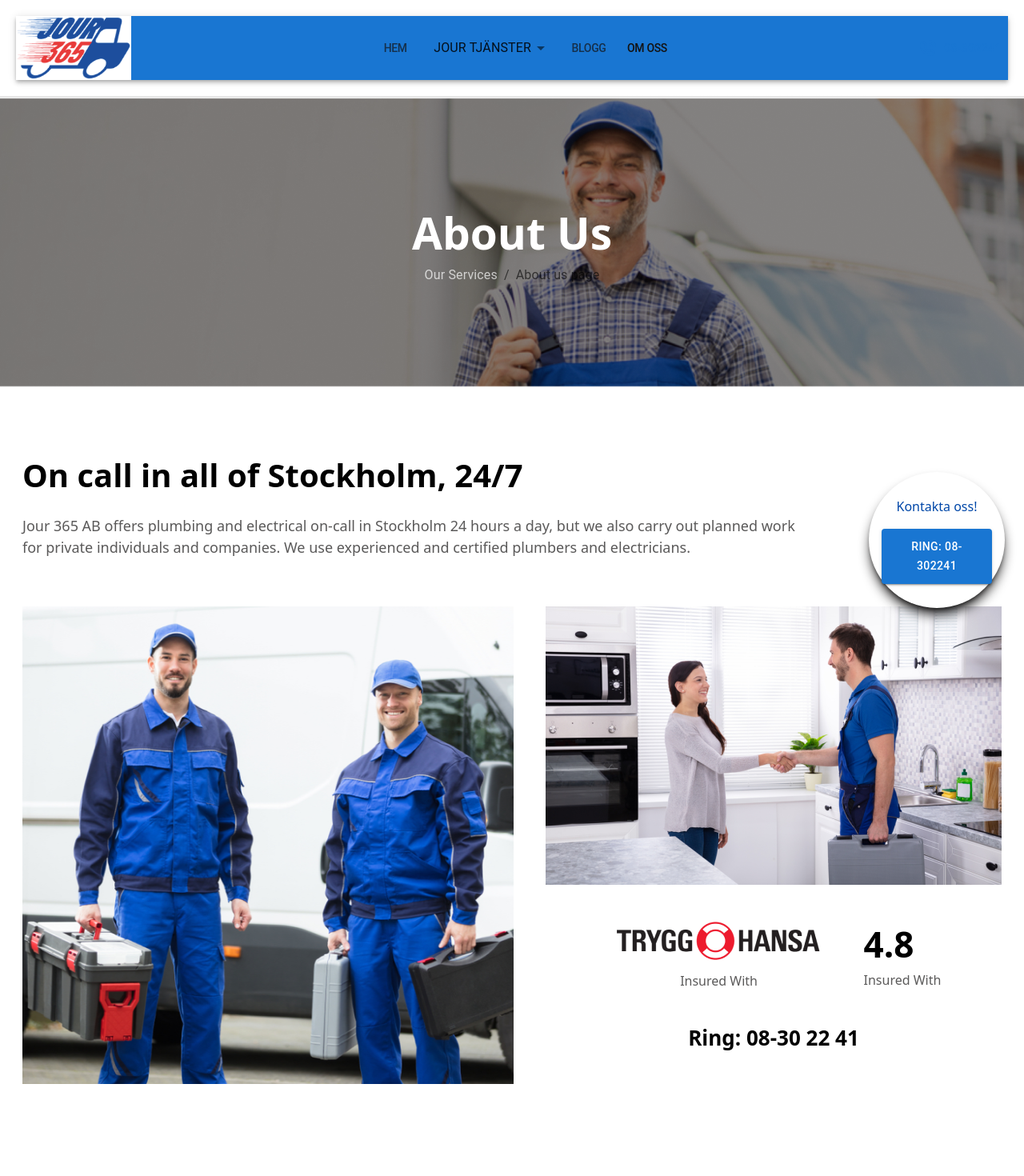
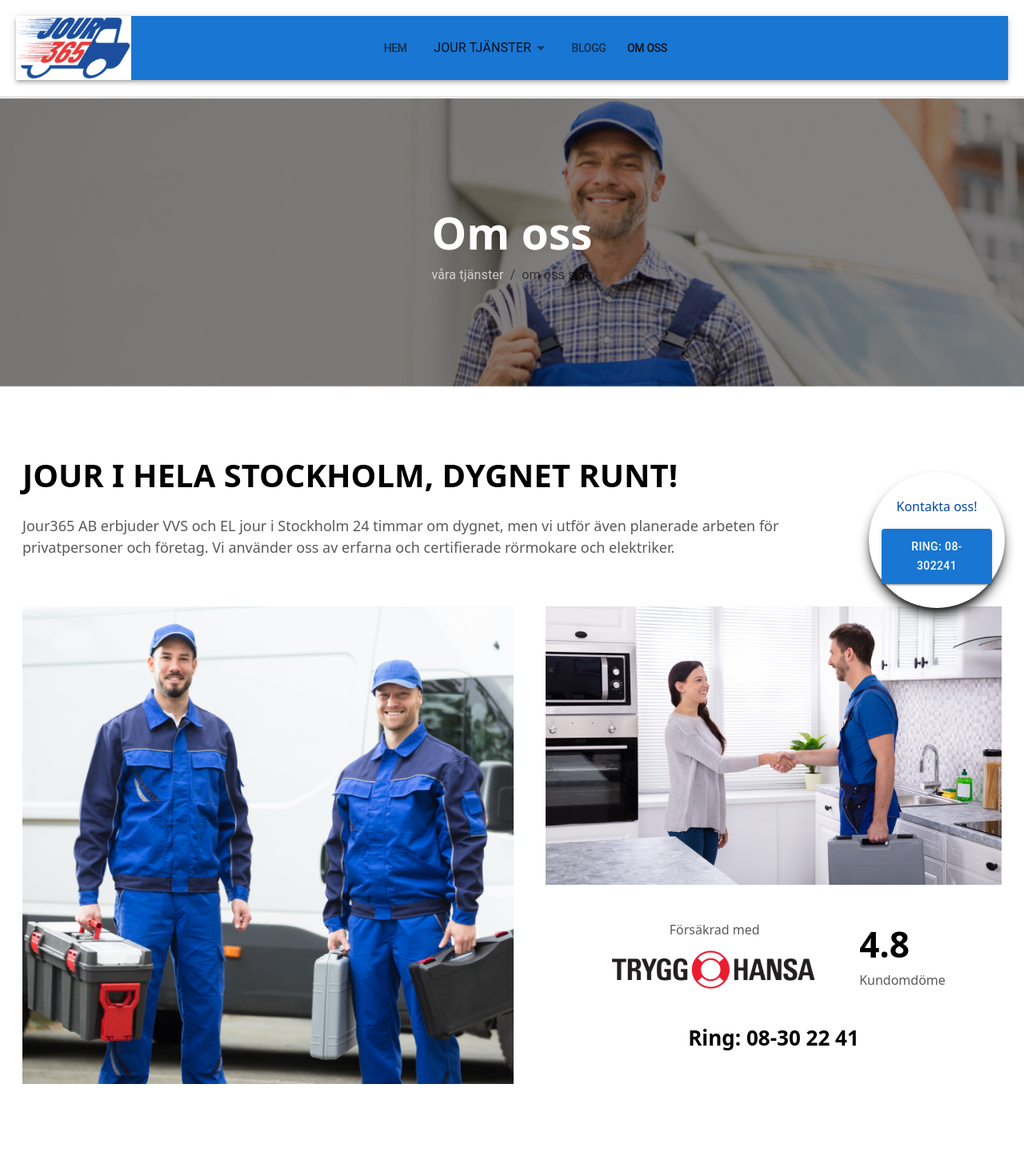
Before and after one commit to TheRakib/Needz-website, a Next.js app: page /about-us in a window 1280 px wide. Shown: the top 1470 px of the page at 80% size. Built offline with nearby package versions, Linux system fonts and the light colour scheme.

Commit message:
contact us translated

```diff
--- a/app/(site)/about-us/page.tsx
+++ b/app/(site)/about-us/page.tsx
@@ -15,8 +15,8 @@ export default function page() {
   return (
     <div>
       <ServicesBanner
-        title="About Us"
-        breadcrumb="About us page"
+        title="Om oss"
+        breadcrumb="om oss sida"
         img="/about/banner.png"
       />
       <OnCall />
--- a/components/About/OnCall.tsx
+++ b/components/About/OnCall.tsx
@@ -6,12 +6,11 @@ export default function OnCall() {
   return (
     <div className="max-w-layout mx-auto flex flex-col gap-[60px] mt-20 mb-[120px] px-2">
       <div className="flex flex-col gap-5">
-        <SecondTitle title="On call in all of Stockholm, 24/7" />
+        <SecondTitle title="JOUR I HELA STOCKHOLM, DYGNET RUNT!" />
         <p className="lg:text-[18px] text-black/70 max-w-[980px] ">
-          Jour 365 AB offers plumbing and electrical on-call in Stockholm 24
-          hours a day, but we also carry out planned work for private
-          individuals and companies. We use experienced and certified plumbers
-          and electricians.
+          Jour365 AB erbjuder VVS och EL jour i Stockholm 24 timmar om dygnet,
+          men vi utför även planerade arbeten för privatpersoner och företag. Vi
+          använder oss av erfarna och certifierade rörmokare och elektriker.
         </p>
       </div>
       <div className="flex gap-10 flex-col lg:flex-row">
@@ -34,6 +33,7 @@ export default function OnCall() {
           </div>
           <div className="flex gap-2 lg:gap-10 items-center justify-center">
             <div className="flex flex-col gap-2">
+              <p className="text-black/70 text-center mt-1 ">Försäkrad med</p>
               <Image
                 src={"/about/icon.png"}
                 alt="icon"
@@ -41,11 +41,10 @@ export default function OnCall() {
                 width={282}
                 className="pt-1"
               />
-              <p className="text-black/70 text-center mt-1 ">Insured With</p>
             </div>
             <div className="flex flex-col gap-0">
               <p className="text-[44px] font-semibold">4.8</p>
-              <p className="text-black/70 text-center">Insured With</p>
+              <p className="text-black/70 text-center">Kundomdöme</p>
             </div>
           </div>
           <p className="text-[26px] font-semibold text-center">
--- a/components/Layout/Footer.tsx
+++ b/components/Layout/Footer.tsx
@@ -23,6 +23,7 @@ export default function Footer() {
           </div>
           <div className="col-span-4 flex justify-center mr-4">
             <div className="flex flex-col gap-2">
+              <p className="text-black/70 text-center mt-1 ">Försäkrad med</p>
               <Image
                 src={"/about/icon.png"}
                 alt="icon"
@@ -30,7 +31,6 @@ export default function Footer() {
                 width={282}
                 className="pt-1"
               />
-              <p className="text-black/70 text-center mt-1 ">Försäkrad med</p>
             </div>
           </div>
           <div className="col-span-4 grid grid-cols-2 gap-1 overflow-x-scroll no-scrollbar">
--- a/components/Services/ServicesBanner.tsx
+++ b/components/Services/ServicesBanner.tsx
@@ -19,7 +19,7 @@ export default function ServicesBanner({
   img,
   titleClass,
   extraInfo,
-  firstItem = "Our Services",
+  firstItem = "våra tjänster",
 }: Props) {
   return (
     <div className="flex-col blur-[0.5px] overflow-hidden relative flex min-h-[362px] items-center justify-center px-5 max-w-maxLayout mx-auto">
--- a/components/Shared/ContactUs.tsx
+++ b/components/Shared/ContactUs.tsx
@@ -49,7 +49,7 @@ const initialState = () => ({
 
 export default function ContactUs({
   semiTitle = "Need Any Services",
-  helperText = "Fill out the form for a free quote. You can also call 08-30 22 41 between 08:00 and 16:00 on weekdays. On-call and urgent matters 24 hours a day, 365 days a year.",
+  helperText = "Fyll i formuläret för en kostnadsfri offert. Du kan också ringa 08-30 22 41 mellan 08:00 och 16:00 på vardagar. För akuta ärenden och jourtjänst är vi tillgängliga dygnet runt, 365 dagar om året.Fill out the form for a free quote. You can also call 08-30 22 41 between 08:00 and 16:00 on weekdays. On-call and urgent matters 24 hours a day, 365 days a year.",
   disabledHelperText = false,
 }: Props) {
   const [formData, setFormData] = useState<FormState>(initialState());
```
